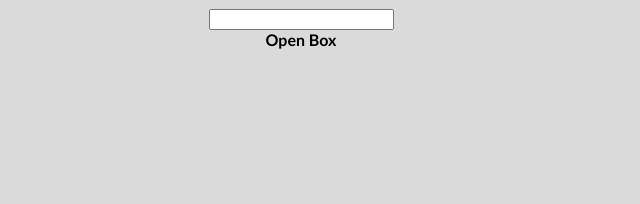
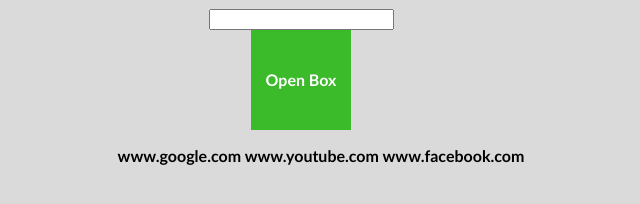
Before and after one commit to williamsadele/JAVASCRIPT, a plain HTML site: page index.html in a window 1280 px wide. Shown: the whole page, without its empty margins (339-979 px from the left). Drawn offline with Linux system fonts and the light colour scheme.

Commit message:
created ul with js

```diff
--- a/index.html
+++ b/index.html
@@ -8,6 +8,7 @@
 <body>
     <input type="text" id="input-el">
     <div id="box">Open Box</div>
+    <ul id="ul-el"></ul>
     <script src="script.js"></script>
 </body>
 </html>
--- a/script.js
+++ b/script.js
@@ -2,12 +2,14 @@
 let myLeads = ["www.google.com", "www.youtube.com", "www.facebook.com"]
 const inputEl = document.getElementById("input-el")
 const openBox = document.getElementById("box")
+const ulEl = document.getElementById("ul-el")
 
 openBox.addEventListener("click", function(){
     myLeads.push(inputEl.value)
     console.log(myLeads)
 })
 
+console.log(ulEl)
 for (let i = 0; i < myLeads.length; i++) {
-    console.log(myLeads[i])
+    ulEl.textContent += myLeads[i] + " "
 }
--- a/style.css
+++ b/style.css
@@ -4,7 +4,6 @@
     background: rgb(219, 218, 218);
     text-align:center;
 }
-<<<<<<< HEAD
 button{
     background: rgb(0, 0, 0);
     color: white;
@@ -12,7 +11,7 @@
     padding: 10px 20px;
     border-radius: 5px;
     cursor: pointer;
-=======
+}
 #box{
     width: 100px;
     height: 100px;
@@ -20,5 +19,5 @@
     color: white;
     line-height: 100px;
     margin: auto;
->>>>>>> 2dc0cf8 (Working with event listeners, for loops and arrays)
+
 }
```
